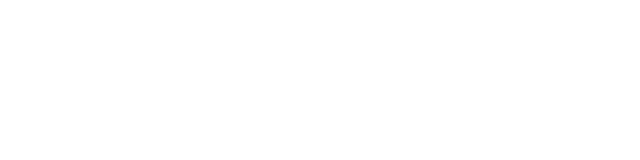
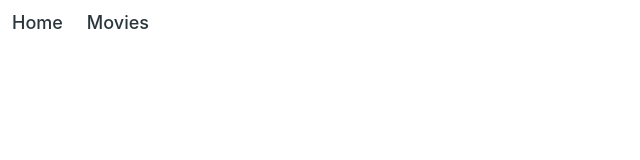
Before and after one commit to Skinick/goit-react-hw-05-movies, a React (Create React App) app: page / in a window 1280 px wide. Shown: the top 160 px of the page, without its empty margins (0-640 px from the left). Built offline with nearby package versions, Linux system fonts and the light colour scheme.

Commit message:
Navigation

```diff
--- a/package.json
+++ b/package.json
@@ -7,6 +7,7 @@
     "@testing-library/jest-dom": "^5.16.3",
     "@testing-library/react": "^12.1.4",
     "@testing-library/user-event": "^13.5.0",
+    "prop-types": "^15.8.1",
     "react": "^18.1.0",
     "react-dom": "^18.1.0",
     "react-router-dom": "^6.14.2",
--- a/src/components/App.jsx
+++ b/src/components/App.jsx
@@ -1,16 +1,12 @@
-export const App = () => {
+import Container from './Container/Container';
+import Navigation from './Navigation/Navigation';
+
+const App = () => {
   return (
-    <div
-      style={{
-        height: '100vh',
-        display: 'flex',
-        justifyContent: 'center',
-        alignItems: 'center',
-        fontSize: 40,
-        color: '#010101'
-      }}
-    >
-      React homework template
-    </div>
+    <Container>
+      <Navigation />
+    </Container>
   );
 };
+
+export default App;
--- /dev/null
+++ b/src/components/Container/Container.jsx
@@ -0,0 +1,12 @@
+import styles from './Container.module.css';
+import PropTypes from 'prop-types';
+
+const Container = ({ children }) => {
+  return <div className="{styles.container}">{children}</div>;
+};
+
+Container.propTypes = {
+  children: PropTypes.array.isRequired,
+};
+
+export default Container;
--- /dev/null
+++ b/src/components/Container/Container.module.css
@@ -0,0 +1,7 @@
+.container {
+  max-width: 1170px;
+  margin-left: auto;
+  margin-right: auto;
+  padding-left: 15px;
+  padding-right: 15px;
+}
--- /dev/null
+++ b/src/components/Navigation/Navigation.jsx
@@ -0,0 +1,19 @@
+import { NavLink } from 'react-router-dom';
+import styles from './Navigation.module.css';
+
+const Navigation = () => (
+  <nav>
+    <NavLink to="/" className={styles.link} activeClassName={styles.active}>
+      Home
+    </NavLink>
+    <NavLink
+      to="/movies"
+      className={styles.link}
+      activeClassName={styles.active}
+    >
+      Movies
+    </NavLink>
+  </nav>
+);
+
+export default Navigation;
--- /dev/null
+++ b/src/components/Navigation/Navigation.module.css
@@ -0,0 +1,17 @@
+.link {
+  display: inline-block;
+  text-decoration: none;
+  padding: 12px;
+  font-weight: 500;
+  color: #2a363b;
+  font-size: 18px;
+}
+
+.active {
+  display: inline-block;
+  text-decoration: none;
+  padding: 12px;
+  font-weight: 500;
+  color: #7e2626;
+  font-size: 18px;
+}
--- a/src/index.js
+++ b/src/index.js
@@ -1,12 +1,12 @@
 import React from 'react';
 import ReactDOM from 'react-dom/client';
 import { BrowserRouter } from 'react-router-dom';
-import { App } from 'components/App';
+import App from 'components/App';
 import './index.css';
 
 ReactDOM.createRoot(document.getElementById('root')).render(
   <React.StrictMode>
-    <BrowserRouter basename="/goit-react-hw-05-movies/">
+    <BrowserRouter>
       <App />
     </BrowserRouter>
   </React.StrictMode>
```
Also changed, not shown: 1 other file (tests, documents, lock files or other folders).
